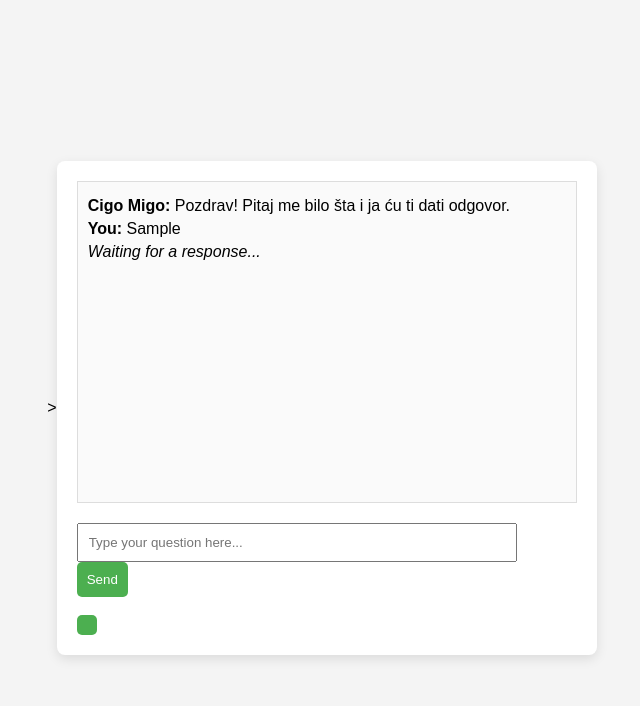
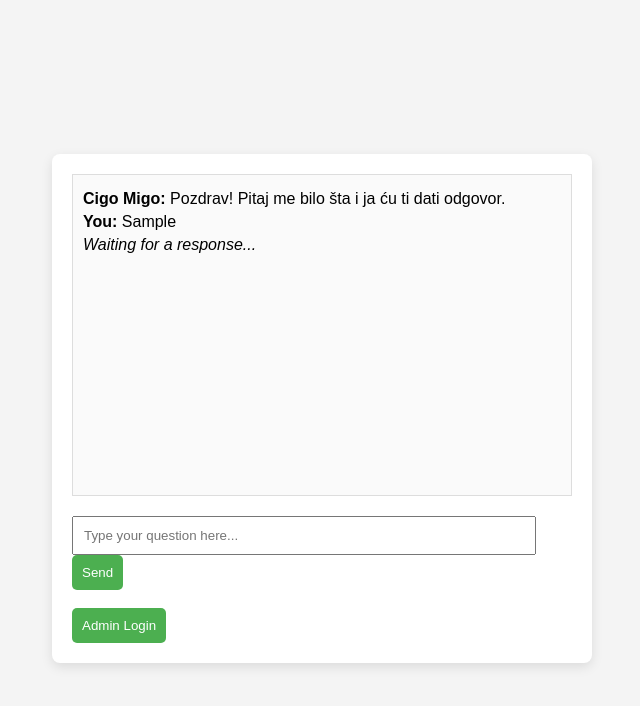
Before and after one commit to Jablanko/MaloCigance, a plain HTML site: page index.html in a window 1280 px wide. Both pictures are taken after typing "Sample" into the empty fields and a click on the button "Send". Shown: the whole page, without its empty margins (318-958 px from the left). Drawn offline with Linux system fonts and the light colour scheme.

Commit message:
Update index.html

```diff
--- a/index.html
+++ b/index.html
@@ -1,7 +1,6 @@
-<meta name='viewport' content='width=device-width, initial-scale=1'/><!DOCTYPE html>
-<html lang="en">
-<head
-    <meta name="google-site-verification" content="-NnDuavkkItxtLDRgxdwKEfoKYHlqFeusyV9KSXIg_g" />>
+<!DOCTYPE html>
+<html lang="hr">
+<head>
     <meta charset="UTF-8">
     <meta name="viewport" content="width=device-width, initial-scale=1.0">
     <title>Your Chat Interface</title>
@@ -63,7 +62,7 @@
     <button onclick="sendMessage()">Send</button>
     <br><br>
     <!-- Admin panel button will be displayed only if correct password is entered -->
-    <button onclick="showPasswordPrompt()">    </button>
+    <button onclick="showPasswordPrompt()">Admin Login</button>
 
     <div class="admin-panel" id="adminPanel">
         <h3>Admin Panel - Answer Questions</h3>
@@ -72,8 +71,18 @@
 </div>
 
 <script>
-    const questions = JSON.parse(sessionStorage.getItem('questions')) || [];
-    const answers = JSON.parse(sessionStorage.getItem('answers')) || {};
+    // Generate a unique ID for each user session and store in localStorage
+    let sessionId = localStorage.getItem('sessionId');
+    if (!sessionId) {
+        sessionId = 'session-' + Math.random().toString(36).substr(2, 9);
+        localStorage.setItem('sessionId', sessionId);
+    }
+
+    const sessionKeyQuestions = `questions_${sessionId}`;
+    const sessionKeyAnswers = `answers_${sessionId}`;
+
+    const questions = JSON.parse(localStorage.getItem(sessionKeyQuestions)) || [];
+    const answers = JSON.parse(localStorage.getItem(sessionKeyAnswers)) || {};
 
     // Admin password (can be customized)
     const ADMIN_PASSWORD = "kurac123";
@@ -87,7 +96,7 @@
         const questionId = questions.length;
         questions.push({ id: questionId, question: userMessage });
 
-        sessionStorage.setItem('questions', JSON.stringify(questions));
+        localStorage.setItem(sessionKeyQuestions, JSON.stringify(questions));
 
         chatbox.innerHTML += `<p><strong>You:</strong> ${userMessage}</p>`;
         document.getElementById("userInput").value = "";
@@ -138,7 +147,7 @@
         const answer = document.getElementById(`answer-${questionId}`).value;
         answers[questionId] = answer;
 
-        sessionStorage.setItem('answers', JSON.stringify(answers));
+        localStorage.setItem(sessionKeyAnswers, JSON.stringify(answers));
 
         alert('Answer submitted!');
         loadAdminPanel();
```
